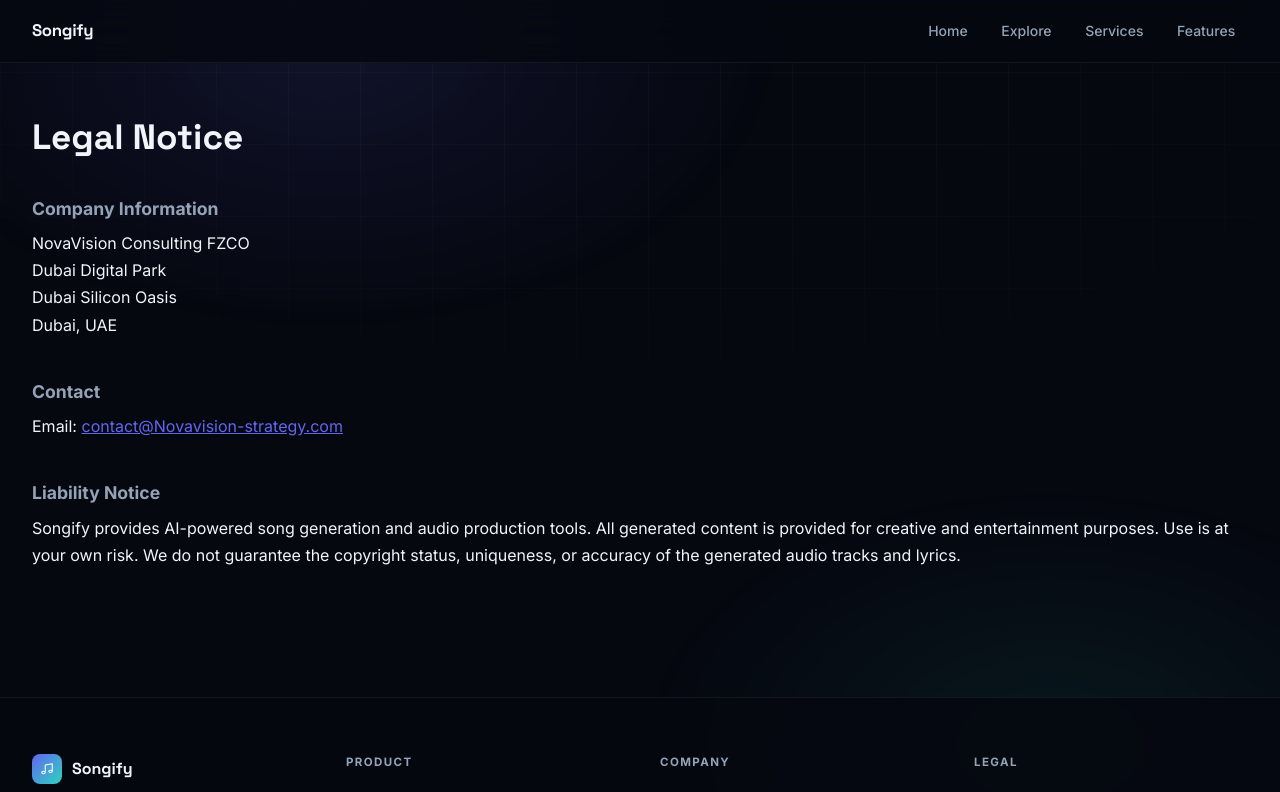
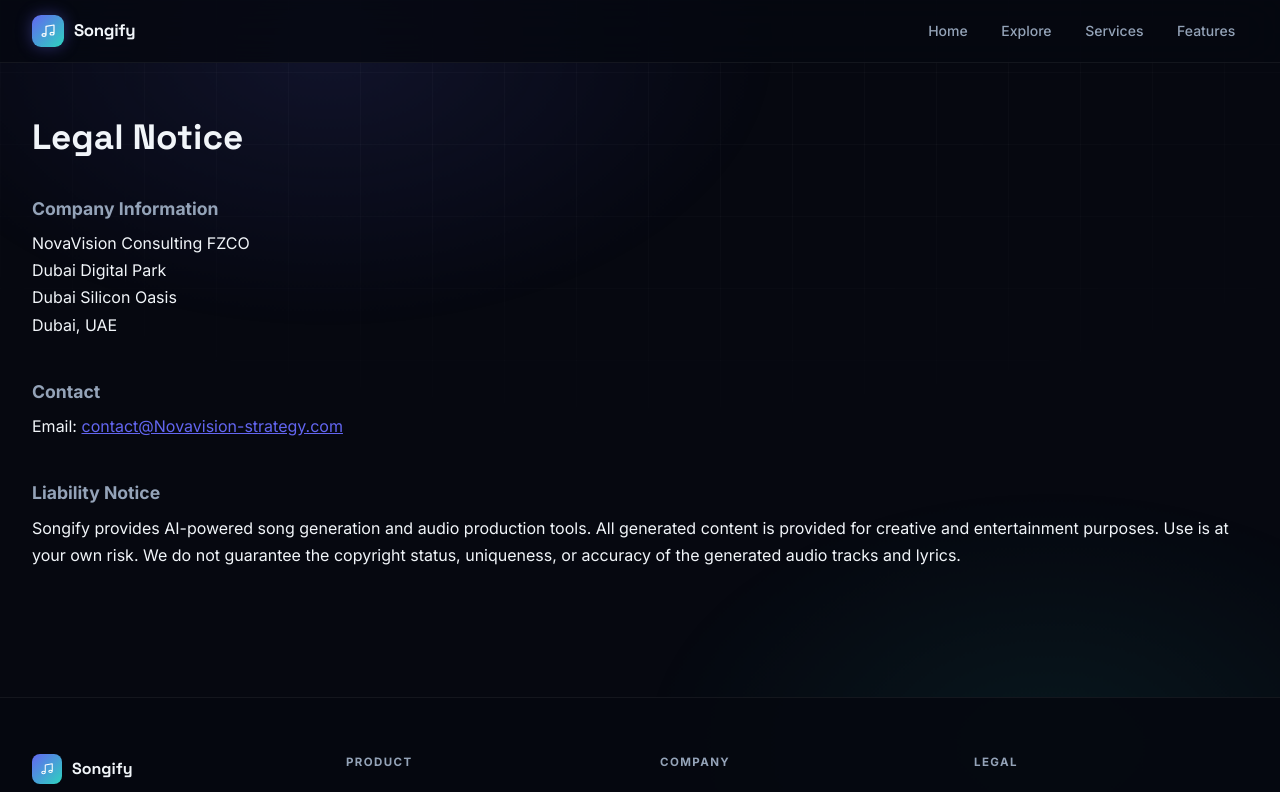
Before and after one commit to akarshrajput/ss-project, a Next.js app in the folder frontend/: page /impressum in a window 1280 px wide. Shown: the top 792 px of the page. Built offline with nearby package versions, Linux system fonts and the light colour scheme; no server answers.

Commit message:
Fix the Header and homepage

```diff
--- a/frontend/src/app/page.tsx
+++ b/frontend/src/app/page.tsx
@@ -65,7 +65,7 @@
   {
     icon: (
       <svg width="22" height="22" viewBox="0 0 24 24" fill="none" stroke="currentColor" strokeWidth="1.8" strokeLinecap="round" strokeLinejoin="round">
-        <path d="M12 20h9"/><path d="M16.5 3.5a2.121 2.121 0 0 1 3 3L7 19l-4 1 1-4L16.5 3.5z"/>
+        <path d="M12 20h9" /><path d="M16.5 3.5a2.121 2.121 0 0 1 3 3L7 19l-4 1 1-4L16.5 3.5z" />
       </svg>
     ),
     title: "Song Lyrics Generator",
@@ -76,7 +76,7 @@
   {
     icon: (
       <svg width="22" height="22" viewBox="0 0 24 24" fill="none" stroke="currentColor" strokeWidth="1.8" strokeLinecap="round" strokeLinejoin="round">
-        <circle cx="12" cy="12" r="3"/><path d="M19.07 4.93a10 10 0 0 1 0 14.14M4.93 4.93a10 10 0 0 0 0 14.14"/><path d="M15.54 8.46a5 5 0 0 1 0 7.07M8.46 8.46a5 5 0 0 0 0 7.07"/>
+        <circle cx="12" cy="12" r="3" /><path d="M19.07 4.93a10 10 0 0 1 0 14.14M4.93 4.93a10 10 0 0 0 0 14.14" /><path d="M15.54 8.46a5 5 0 0 1 0 7.07M8.46 8.46a5 5 0 0 0 0 7.07" />
       </svg>
     ),
     title: "AI Song Maker",
@@ -87,7 +87,7 @@
   {
     icon: (
       <svg width="22" height="22" viewBox="0 0 24 24" fill="none" stroke="currentColor" strokeWidth="1.8" strokeLinecap="round" strokeLinejoin="round">
-        <path d="M9 18V5l12-2v13"/><circle cx="6" cy="18" r="3"/><circle cx="18" cy="16" r="3"/>
+        <path d="M9 18V5l12-2v13" /><circle cx="6" cy="18" r="3" /><circle cx="18" cy="16" r="3" />
       </svg>
     ),
     title: "Lyric Generator for Every Genre",
@@ -98,7 +98,7 @@
   {
     icon: (
       <svg width="22" height="22" viewBox="0 0 24 24" fill="none" stroke="currentColor" strokeWidth="1.8" strokeLinecap="round" strokeLinejoin="round">
-        <path d="M12 2L2 7l10 5 10-5-10-5zM2 17l10 5 10-5M2 12l10 5 10-5"/>
+        <path d="M12 2L2 7l10 5 10-5-10-5zM2 17l10 5 10-5M2 12l10 5 10-5" />
       </svg>
     ),
     title: "Free AI Music Generator",
@@ -226,7 +226,7 @@
       <section className="site-container px-4 pt-20 pb-12 sm:px-6 lg:px-8 text-center">
         <div className="fade-up">
           <span className="hero-kicker">
-            <svg width="10" height="10" viewBox="0 0 10 10"><circle cx="5" cy="5" r="5" fill="#2dd4bf"/></svg>
+            <svg width="10" height="10" viewBox="0 0 10 10"><circle cx="5" cy="5" r="5" fill="#2dd4bf" /></svg>
             Free AI Song Generator
           </span>
         </div>
@@ -339,7 +339,7 @@
       {/* ━━━━━━━━━━━━━━━━━━━━━━━━━━━━━━━━━━━━━━━━━━━━━━━━━━━━━━━━━━━━━━━━━━ */}
       {/* DEMO SONGS                                                           */}
       {/* ━━━━━━━━━━━━━━━━━━━━━━━━━━━━━━━━━━━━━━━━━━━━━━━━━━━━━━━━━━━━━━━━━━ */}
-      <SongDemoSection />
+      {/* <SongDemoSection /> */}
 
       {/* ━━━━━━━━━━━━━━━━━━━━━━━━━━━━━━━━━━━━━━━━━━━━━━━━━━━━━━━━━━━━━━━━━━ */}
       {/* FEATURES                                                             */}
--- a/frontend/src/components/site-header.tsx
+++ b/frontend/src/components/site-header.tsx
@@ -22,7 +22,7 @@
 
         {/* Logo */}
         <Link href="/" className="flex items-center gap-2.5 group" style={{ textDecoration: "none" }}>
-          {/* <div style={{
+          <div style={{
             width: 32, height: 32, borderRadius: 9,
             background: "linear-gradient(135deg, #6366f1, #2dd4bf)",
             display: "flex", alignItems: "center", justifyContent: "center",
@@ -32,9 +32,9 @@
             className="group-hover:shadow-[0_0_24px_rgba(99,102,241,0.6)]"
           >
             <svg width="16" height="16" viewBox="0 0 24 24" fill="none">
-              <path d="M9 18V5l12-2v13M9 18c0 1.105-1.343 2-3 2s-3-.895-3-2 1.343-2 3-2 3 .895 3 2zm12-2c0 1.105-1.343 2-3 2s-3-.895-3-2 1.343-2 3-2 3 .895 3 2z" stroke="#fff" strokeWidth="1.8" strokeLinecap="round" strokeLinejoin="round"/>
+              <path d="M9 18V5l12-2v13M9 18c0 1.105-1.343 2-3 2s-3-.895-3-2 1.343-2 3-2 3 .895 3 2zm12-2c0 1.105-1.343 2-3 2s-3-.895-3-2 1.343-2 3-2 3 .895 3 2z" stroke="#fff" strokeWidth="1.8" strokeLinecap="round" strokeLinejoin="round" />
             </svg>
-          </div> */}
+          </div>
           <span style={{ fontSize: "1.05rem", fontWeight: 700, color: "#f1f5f9", fontFamily: '"Space Grotesk", sans-serif', letterSpacing: "-0.02em" }}>
             Songify
           </span>
```
